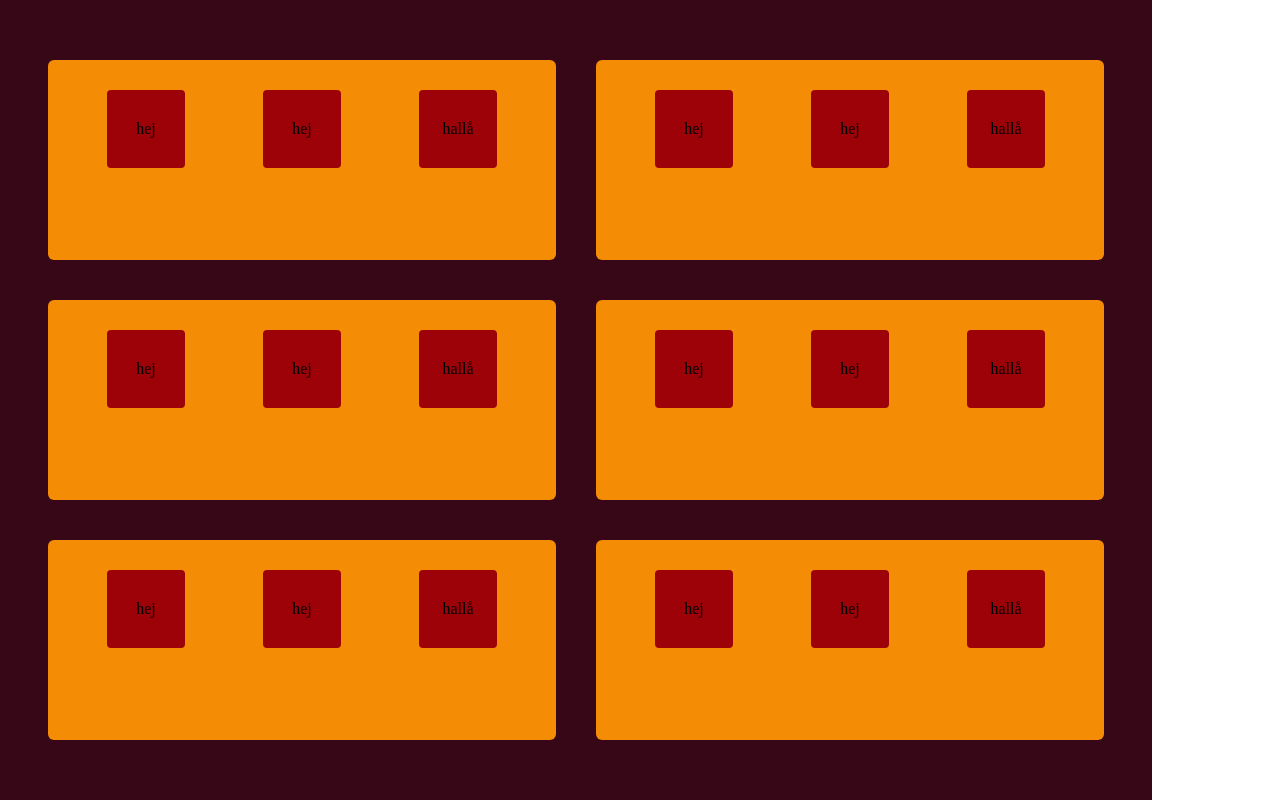
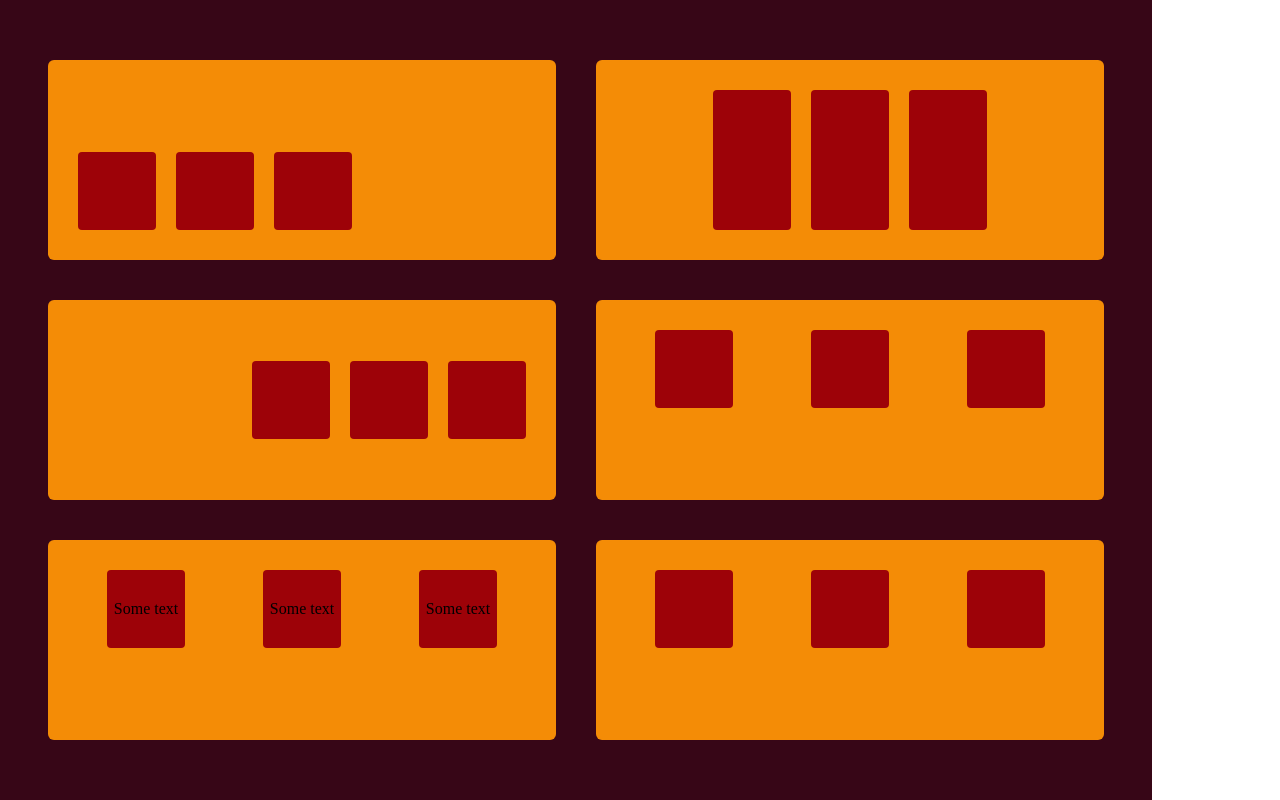
Before and after one commit to amelielidaeng/flexbox-squares, a plain HTML site: page index.html in a window 1280 px wide. Drawn offline with Linux system fonts and the light colour scheme.

Commit message:
add to index.html in master

```diff
--- a/index.html
+++ b/index.html
@@ -10,53 +10,54 @@
 </head>
 <body>
     <main>
+<!--I am just not getting the BEM tree structure and naming-->
         <section class="screen">
-            <div class="container">
-                <div class="card"> hej
+            <div class="container container__elem1">
+                <div class="card">
                 </div>
-                <div class="card"> hej
+                <div class="card">
                 </div>
-                <div class="card"> hallå
+                <div class="card">
+                </div>
+            </div>
+            <div class="container container__elem2">
+                <div class="card">
+                </div>
+                <div class="card">
+                </div>
+                <div class="card">
+                </div>
+            </div>
+            <div class="container container__elem3">
+                <div class="card one">
+                </div>
+                <div class="card two">
+                </div>
+                <div class="card three">
+                </div>
+            </div>
+            <div class="container container__elem4">
+                <div class="card one">
+                </div>
+                <div class="card two">
+                </div>
+                <div class="card three">
                 </div>
             </div>
             <div class="container">
-                <div class="card"> hej
+                <div class="card one"> Some text
                 </div>
-                <div class="card"> hej
+                <div class="card two"> Some text
                 </div>
-                <div class="card"> hallå
+                <div class="card three"> Some text
                 </div>
             </div>
             <div class="container">
-                <div class="card one"> hej
+                <div class="card one">
                 </div>
-                <div class="card two"> hej
+                <div class="card two">
                 </div>
-                <div class="card three"> hallå
-                </div>
-            </div>
-            <div class="container">
-                <div class="card one"> hej
-                </div>
-                <div class="card two"> hej
-                </div>
-                <div class="card three"> hallå
-                </div>
-            </div>
-            <div class="container">
-                <div class="card one"> hej
-                </div>
-                <div class="card two"> hej
-                </div>
-                <div class="card three"> hallå
-                </div>
-            </div>
-            <div class="container">
-                <div class="card one"> hej
-                </div>
-                <div class="card two"> hej
-                </div>
-                <div class="card three"> hallå
+                <div class="card three">
                 </div>
             </div>
         </section>
--- a/styles/index.css
+++ b/styles/index.css
@@ -49,13 +49,10 @@
     justify-content: flex-end;
 }
 
-/*I'm not getting how to structure the tree for the
-<<<<<<< Updated upstream
-  boxes where the squares line up differently*/
-=======
-<<<<<<< HEAD
-  boxes where the squares line up differently*/
-=======
-  boxes where the squares line up differently*/
->>>>>>> master
->>>>>>> Stashed changes
+/*I just don't get how to realign the red squares in the last
+3 boxes. something about my classes/BEM structure i think*/
+
+.container__elem4 {
+    justify-content: space-around;
+    flex-wrap: wrap;
+}
```
